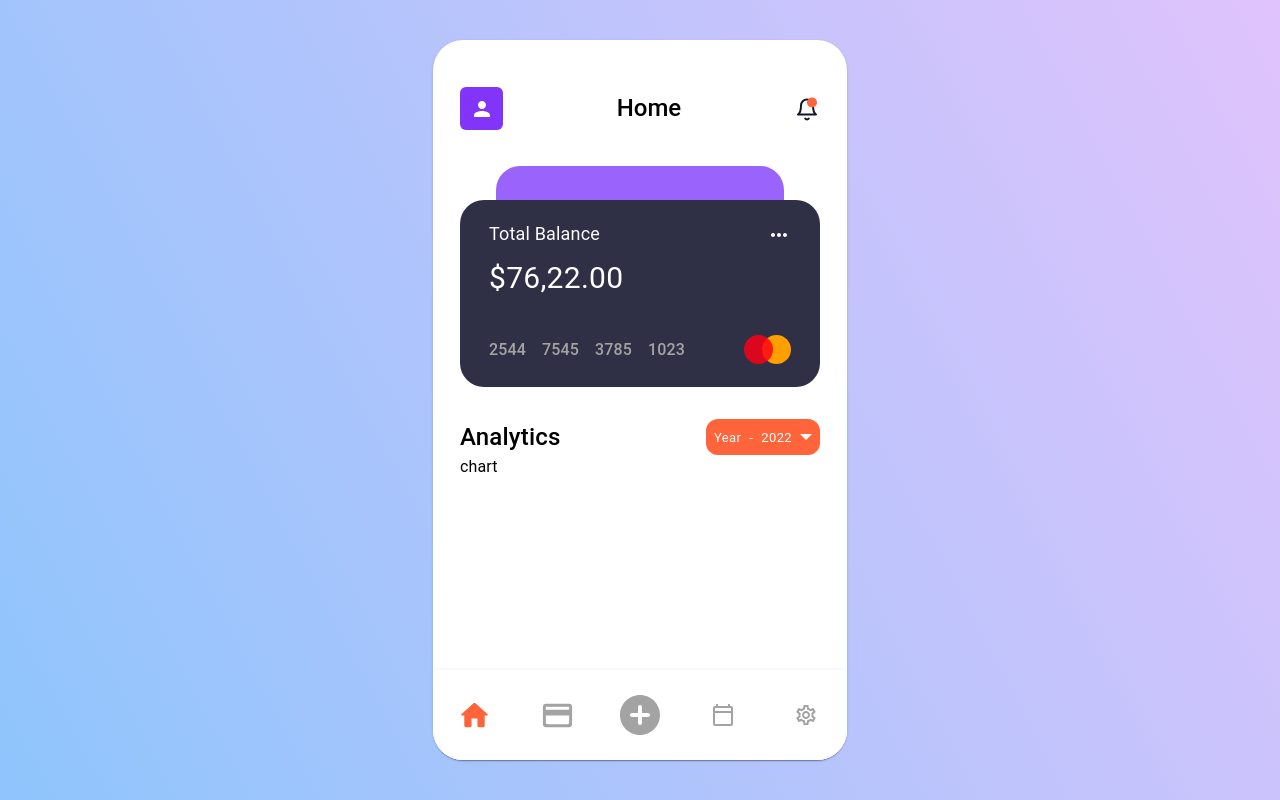
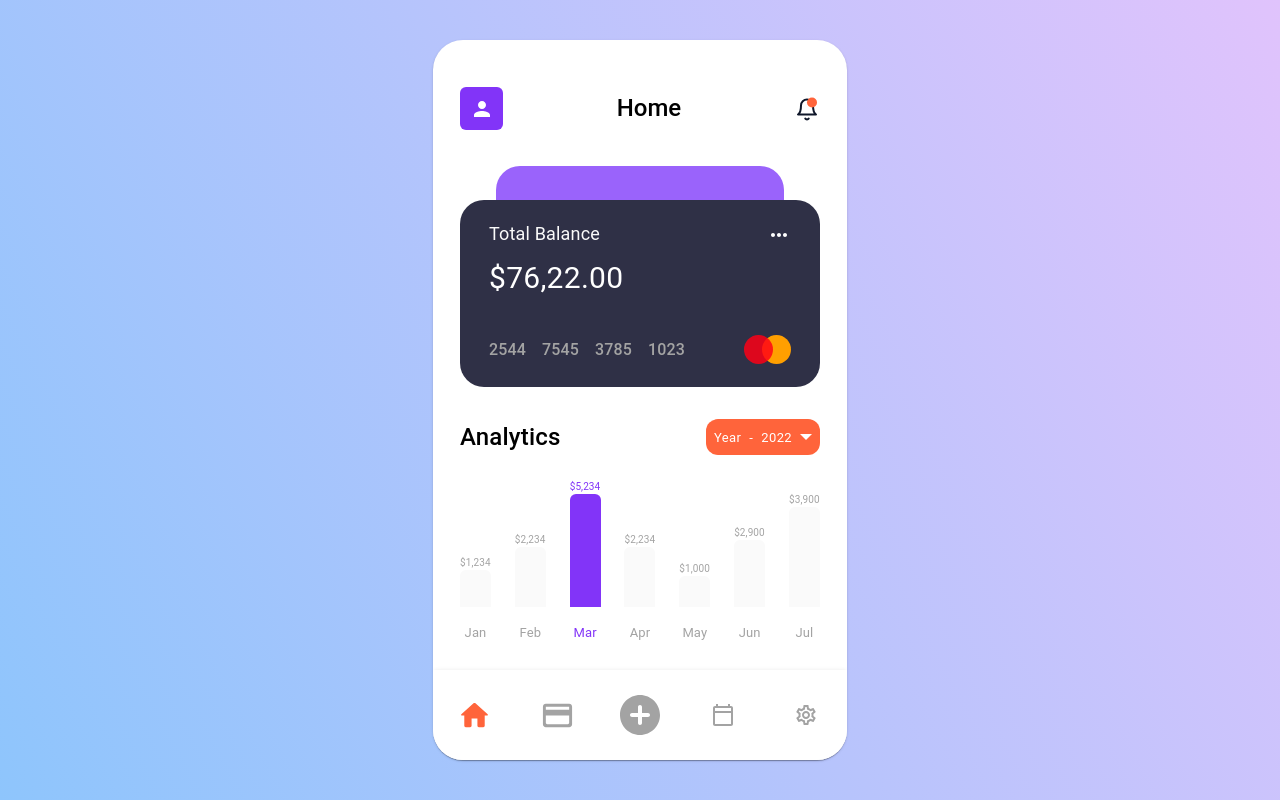
Before and after one commit to khrulenko/freysoft_expense_tracker, a React (Create React App) app: page /home in a window 1280 px wide. Built offline with nearby package versions, Linux system fonts and the light colour scheme.

Commit message:
added Chart

```diff
--- a/src/common/types.ts
+++ b/src/common/types.ts
@@ -1,5 +1,6 @@
 import { CSSObject, Theme } from '@mui/material';
 
+export type AnyFunction = (...args: any[]) => any;
 export type OwnerStateWithTheme<T> = { theme: Theme } & { ownerState: T };
 export type StyleFunction<T> = (
   themeAndProps: { theme: Theme } & T
--- a/src/ui/components/AnalyticsSection/index.tsx
+++ b/src/ui/components/AnalyticsSection/index.tsx
@@ -1,11 +1,12 @@
-import Section from '../../layouts/Section';
+import SectionLayout from '../../layouts/SectionLayout';
+import Chart from '../Chart';
 import ChooseYearButton from '../ChooseYearButton';
 
 const AnalyticsSection = () => {
   return (
-    <Section header="Analytics" action={<ChooseYearButton />}>
-      <>chart</>
-    </Section>
+    <SectionLayout header="Analytics" action={<ChooseYearButton />}>
+      <Chart />
+    </SectionLayout>
   );
 };
 
--- /dev/null
+++ b/src/ui/components/Chart/CharItem/index.tsx
@@ -0,0 +1,53 @@
+import { Stack, Typography, styled } from '@mui/material';
+import { AnyFunction } from '../../../../common/types';
+import {
+  createWrapperStyles,
+  createAmountStyles,
+  createBodyStyles,
+  createMonthStyles,
+} from './styles';
+
+export interface ChartItemData {
+  month: string;
+  amount: string;
+  height: string;
+}
+
+export interface StylingProps {
+  isChosen: boolean;
+}
+
+export interface Props {
+  setMonth: AnyFunction;
+}
+
+type ChartItemProps = ChartItemData & StylingProps & Props;
+
+const Wrapper = styled(Stack)(createWrapperStyles);
+const Amount = styled(Typography)(createAmountStyles);
+const Body = styled(Stack)(createBodyStyles);
+const Month = styled(Typography)(createMonthStyles);
+
+const CharItem = ({
+  month,
+  amount,
+  height,
+  isChosen,
+  setMonth,
+}: ChartItemProps) => {
+  const moneyAmount = amount.replace('.', ',');
+
+  return (
+    <Wrapper onClick={() => setMonth(month)}>
+      <div>
+        <Amount isChosen={isChosen}>${moneyAmount}</Amount>
+
+        <Body height={height} isChosen={isChosen} />
+      </div>
+
+      <Month isChosen={isChosen}>{month}</Month>
+    </Wrapper>
+  );
+};
+
+export default CharItem;
--- /dev/null
+++ b/src/ui/components/Chart/CharItem/styles.ts
@@ -0,0 +1,54 @@
+import { StackProps, TypographyProps } from '@mui/material';
+import { StylingProps } from '.';
+import { StyleFunction } from '../../../../common/types';
+
+const createWrapperStyles: StyleFunction<StackProps> = () => ({
+  alignItems: 'center',
+  gap: '16px',
+
+  cursor: 'pointer',
+});
+
+const createAmountStyles: StyleFunction<TypographyProps & StylingProps> = ({
+  theme: {
+    palette: { primary, text },
+  },
+  isChosen,
+}) => ({
+  fontSize: '10px',
+  color: isChosen ? primary.main : text.secondary,
+});
+
+const createBodyStyles: StyleFunction<
+  StackProps & StylingProps & { height: string }
+> = ({
+  theme: {
+    palette: { primary, grey },
+  },
+  height,
+  isChosen,
+}) => ({
+  width: '31px',
+  height: height,
+
+  borderTopRightRadius: '6px',
+  borderTopLeftRadius: '6px',
+  backgroundColor: isChosen ? primary.main : grey[50],
+});
+
+const createMonthStyles: StyleFunction<TypographyProps & StylingProps> = ({
+  theme: {
+    palette: { primary, text },
+  },
+  isChosen,
+}) => ({
+  fontSize: '13px',
+  color: isChosen ? primary.main : text.secondary,
+});
+
+export {
+  createWrapperStyles,
+  createAmountStyles,
+  createBodyStyles,
+  createMonthStyles,
+};
--- /dev/null
+++ b/src/ui/components/Chart/index.tsx
@@ -0,0 +1,65 @@
+import { useState } from 'react';
+import { Stack, styled } from '@mui/material';
+import CharItem, { ChartItemData } from './CharItem';
+import { createWrapperStyles } from './styles';
+
+const chartData: ChartItemData[] = [
+  {
+    month: 'Jan',
+    amount: '1.234',
+    height: '37px',
+  },
+  {
+    month: 'Feb',
+    amount: '2.234',
+    height: '60px',
+  },
+  {
+    month: 'Mar',
+    amount: '5.234',
+    height: '113px',
+  },
+  {
+    month: 'Apr',
+    amount: '2.234',
+    height: '60px',
+  },
+  {
+    month: 'May',
+    amount: '1.000',
+    height: '31px',
+  },
+  {
+    month: 'Jun',
+    amount: '2.900',
+    height: '67px',
+  },
+  {
+    month: 'Jul',
+    amount: '3.900',
+    height: '100px',
+  },
+];
+
+const Wrapper = styled(Stack)(createWrapperStyles);
+
+const Chart = () => {
+  const [chosenMonth, setChosenMonth] = useState('Mar');
+
+  return (
+    <Wrapper>
+      {chartData.map(({ month, amount, height }) => (
+        <CharItem
+          key={month}
+          month={month}
+          amount={amount}
+          height={height}
+          isChosen={month === chosenMonth}
+          setMonth={setChosenMonth}
+        />
+      ))}
+    </Wrapper>
+  );
+};
+
+export default Chart;
--- /dev/null
+++ b/src/ui/components/Chart/styles.ts
@@ -0,0 +1,10 @@
+import { ButtonProps } from '@mui/material';
+import { StyleFunction } from '../../../common/types';
+
+const createWrapperStyles: StyleFunction<ButtonProps> = () => ({
+  flexDirection: 'row',
+  justifyContent: 'space-between',
+  alignItems: 'flex-end',
+});
+
+export { createWrapperStyles };
--- a/src/ui/layouts/Section/styles.ts
+++ /dev/null
@@ -1,20 +0,0 @@
-import { ButtonProps } from '@mui/material';
-import { StyleFunction } from '../../../common/types';
-
-const createDefaultButtonStyles: StyleFunction<ButtonProps> = ({
-  theme: { palette },
-}) => ({
-  fontSize: '13px',
-  fontWeight: '400',
-  color: palette.text.secondary,
-});
-
-const createHeaderStyles: StyleFunction<ButtonProps> = ({
-  theme: { palette },
-}) => ({
-  color: palette.common.black,
-  fontSize: '24px',
-  fontWeight: '500',
-});
-
-export { createDefaultButtonStyles, createHeaderStyles };
--- a/src/ui/layouts/Section/index.tsx
+++ b/src/ui/layouts/SectionLayout/index.tsx
@@ -1,6 +1,10 @@
 import { ReactNode } from 'react';
 import { Stack, Typography, Button, styled } from '@mui/material';
-import { createDefaultButtonStyles, createHeaderStyles } from './styles';
+import {
+  createDefaultButtonStyles,
+  createHeaderStyles,
+  createTittleStyles,
+} from './styles';
 
 interface Props {
   header: string;
@@ -9,24 +13,25 @@ interface Props {
 }
 
 const DefaultButton = styled(Button)(createDefaultButtonStyles);
-const Header = styled(Typography)(createHeaderStyles);
+const Header = styled(Stack)(createHeaderStyles);
+const Tittle = styled(Typography)(createTittleStyles);
 
-const Section = ({
+const SectionLayout = ({
   header,
   action = <DefaultButton>View All</DefaultButton>,
   children,
 }: Props) => {
   return (
     <Stack>
-      <Stack direction="row" justifyContent="space-between">
-        <Header>{header}</Header>
+      <Header>
+        <Tittle>{header}</Tittle>
 
         {action}
-      </Stack>
+      </Header>
 
       {children}
     </Stack>
   );
 };
 
-export default Section;
+export default SectionLayout;
--- /dev/null
+++ b/src/ui/layouts/SectionLayout/styles.ts
@@ -0,0 +1,27 @@
+import { ButtonProps, StackProps } from '@mui/material';
+import { StyleFunction } from '../../../common/types';
+
+const createDefaultButtonStyles: StyleFunction<ButtonProps> = ({
+  theme: { palette },
+}) => ({
+  fontSize: '13px',
+  fontWeight: '400',
+  color: palette.text.secondary,
+});
+
+const createHeaderStyles: StyleFunction<StackProps> = () => ({
+  flexDirection: 'row',
+  justifyContent: 'space-between',
+
+  paddingBottom: '24px',
+});
+
+const createTittleStyles: StyleFunction<ButtonProps> = ({
+  theme: { palette },
+}) => ({
+  color: palette.common.black,
+  fontSize: '24px',
+  fontWeight: '500',
+});
+
+export { createDefaultButtonStyles, createHeaderStyles, createTittleStyles };
```
